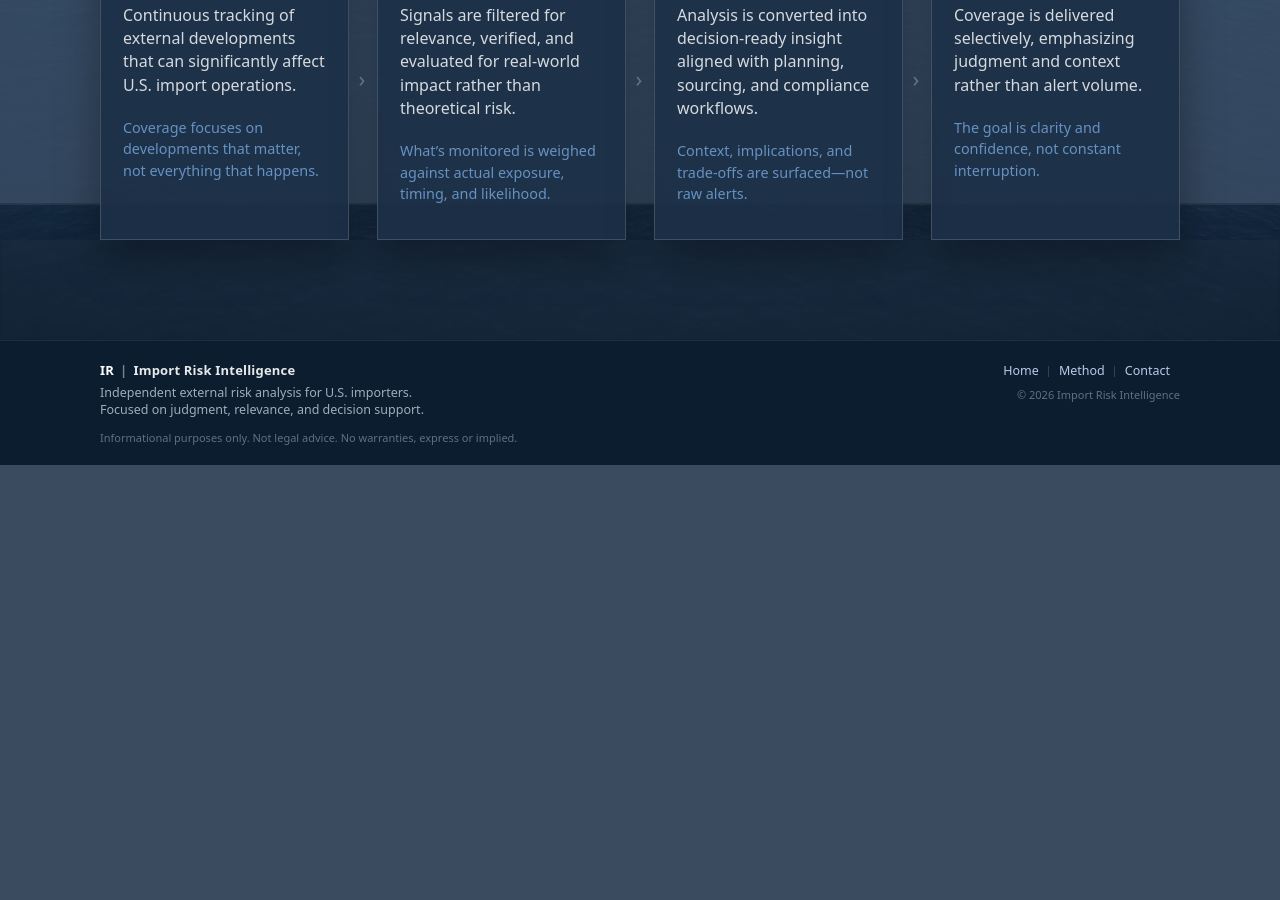
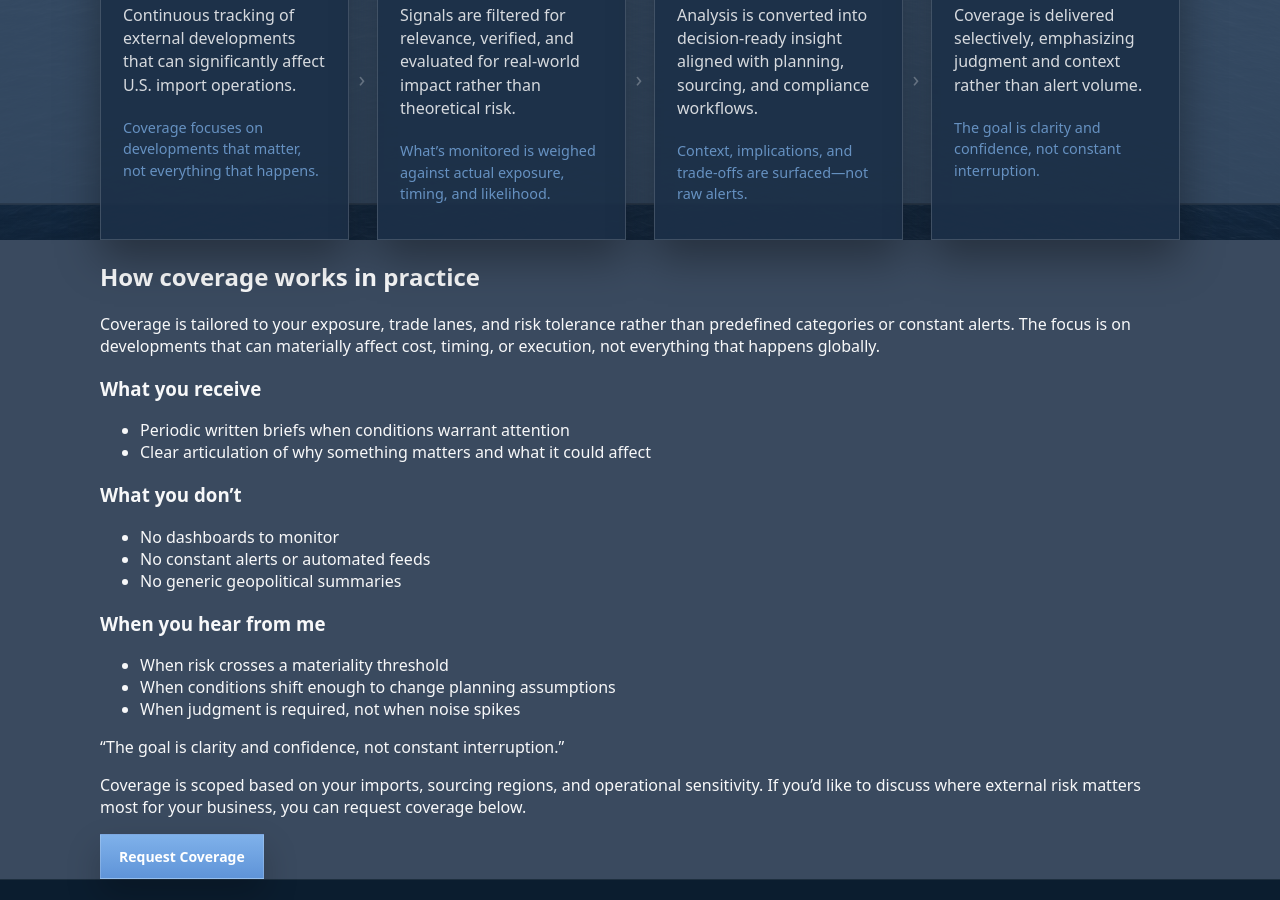
Before and after one commit to importrisk/import-risk-intelligence-site, a Jekyll site: the page built from method.html, in a window 1280 px wide and 900 px high, scrolled down 559 px. Built offline with Jekyll 4.4.1, drawn with Linux system fonts in a browser that asks for light colours; before the commit the page ends 1024 px from its top, so only the background shows below that.

Commit message:
Update method.html

```diff
--- a/method.html
+++ b/method.html
@@ -199,13 +199,67 @@ The goal is clarity and confidence, not constant interruption.
   </section>
 
 
-  <!-- =========================================================
-       BELOW FOLD (FUTURE CONTENT)
-       ========================================================= -->
-  <section class="below-fold method-content">
-    <div class="container">
-      <!-- reserved for deeper explanation / case examples -->
+ <!-- =========================================================
+     METHOD: HOW COVERAGE WORKS (below cards)
+     ========================================================= -->
+<section class="method-practice" aria-label="How coverage works in practice">
+  <div class="container">
+
+    <header class="mp-head">
+      <h2 class="mp-title">How coverage works in practice</h2>
+      <p class="mp-lead">
+        Coverage is tailored to your exposure, trade lanes, and risk tolerance rather than predefined
+        categories or constant alerts. The focus is on developments that can materially affect cost,
+        timing, or execution, not everything that happens globally.
+      </p>
+    </header>
+
+    <div class="mp-cols" role="list">
+
+      <div class="mp-col" role="listitem">
+        <h3 class="mp-col-title">What you receive</h3>
+        <ul class="mp-list">
+          <li>Periodic written briefs when conditions warrant attention</li>
+          <li>Clear articulation of why something matters and what it could affect</li>
+        </ul>
+      </div>
+
+      <div class="mp-col" role="listitem">
+        <h3 class="mp-col-title">What you don’t</h3>
+        <ul class="mp-list">
+          <li>No dashboards to monitor</li>
+          <li>No constant alerts or automated feeds</li>
+          <li>No generic geopolitical summaries</li>
+        </ul>
+      </div>
+
+      <div class="mp-col" role="listitem">
+        <h3 class="mp-col-title">When you hear from me</h3>
+        <ul class="mp-list">
+          <li>When risk crosses a materiality threshold</li>
+          <li>When conditions shift enough to change planning assumptions</li>
+          <li>When judgment is required, not when noise spikes</li>
+        </ul>
+      </div>
+
     </div>
-  </section>
+
+    <p class="mp-quote">
+      “The goal is clarity and confidence, not constant interruption.”
+    </p>
+
+    <p class="mp-foot">
+      Coverage is scoped based on your imports, sourcing regions, and operational sensitivity.
+      If you’d like to discuss where external risk matters most for your business, you can request
+      coverage below.
+    </p>
+
+    <div class="mp-actions">
+      <a class="btn btn-primary" href="/#request">Request Coverage</a>
+    </div>
+
+  </div>
+</section>
+
 
 </main>
```
